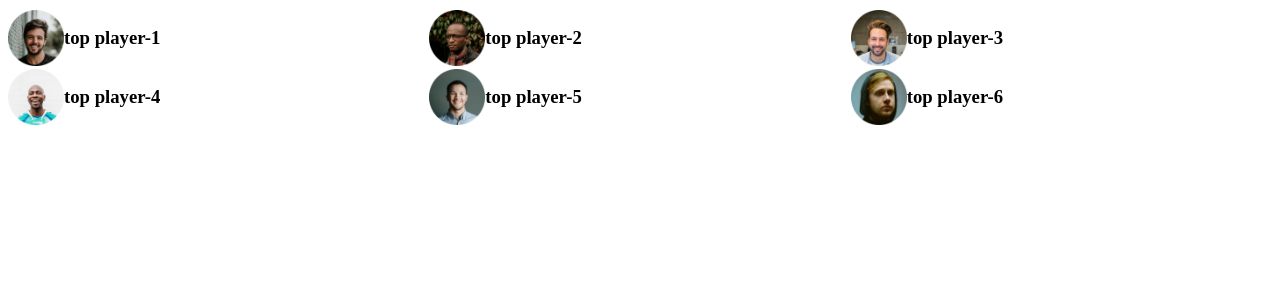
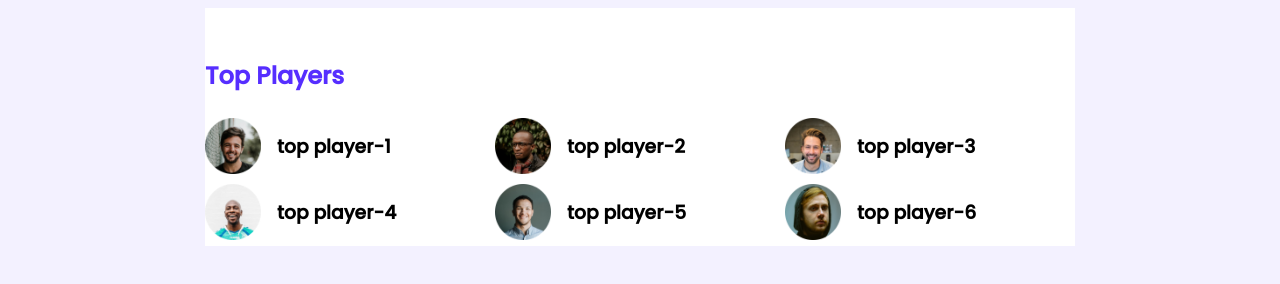
Before and after one commit to Arif1612/leader-board-css3, a plain HTML site: page index.html in a window 1280 px wide. Drawn offline with Linux system fonts and the light colour scheme.

Commit message:
9-3 set background color margin and heading

```diff
--- a/index.html
+++ b/index.html
@@ -19,9 +19,10 @@
     <!-- header end -->
     <main>
         <!-- Top Players & Top Blogs -->
-        <section>
+        <section class=" container">
             <!--uporer part ta purata akta section a nilam ai section ar modde top player abong blogs 2 ta boro div thakbe-->
             <div class="top-players">
+                <h2 class="section-title"> Top Players</h2>
                 <!--div ar top player ar pura part ta akta div a nilam-->
                 <div class="players">
                     <!--player jotugula ase oitar jonno r akta div nisse -->
@@ -29,27 +30,27 @@
                     <!-- .player*6>img[src="images/players/player-$"]+h3{top player-$} -->
                     <div class="player">
                         <img src="images/players/player-1.png" alt="">
-                        <h3>top player-1</h3>
+                        <h3 class="player-name">top player-1</h3>
                     </div>
                     <div class="player">
                         <img src="images/players/player-2.png" alt="">
-                        <h3>top player-2</h3>
+                        <h3 class="player-name">top player-2</h3>
                     </div>
                     <div class="player">
                         <img src="images/players/player-3.png" alt="">
-                        <h3>top player-3</h3>
+                        <h3 class="player-name">top player-3</h3>
                     </div>
                     <div class="player">
                         <img src="images/players/player-4.png" alt="">
-                        <h3>top player-4</h3>
+                        <h3 class="player-name">top player-4</h3>
                     </div>
                     <div class="player">
                         <img src="images/players/player-5.png" alt="">
-                        <h3>top player-5</h3>
+                        <h3 class="player-name">top player-5</h3>
                     </div>
                     <div class="player">
                         <img src="images/players/player-6.png" alt="">
-                        <h3>top player-6</h3>
+                        <h3 class="player-name">top player-6</h3>
                     </div>
 
                 </div>
--- a/styles/style.css
+++ b/styles/style.css
@@ -1,13 +1,43 @@
+/* fonts poppins  */
+@import url('https://fonts.googleapis.com/css2?family=Poppins:wght@500&display=swap');
+
+/* common styles utilities*/
+body{
+    font-family: 'Poppins', sans-serif; /*aitate pura bodyr vitorer lekha gula poppins font ar hosse*/
+    background-color: #F3F1FF; /*background color save kore dilam*/
+}
+
+main{
+    display: flex; /*pura jinistake center a nia aslam*/
+    justify-content: center; /*apatoto thik ase onno div gula add hoile change korte hobe*/
+
+}
+.container{
+    background: #FFFFFF; /*container ar background set korlam*/
+    width: 870px; /*container ar width set korlam*/
+    padding-top: 30px;
+}
+
+
 /* top player style */
+
+.section-title{
+    color: #562EFF;/*title ar color nilam*/
+    font-size: 24;/*font size thik korlam */
+
+
+}
 .players{
     display: grid; /*by default row wise grid korbe*/
     grid-template-columns: repeat(3,1fr);/*3 ta column a vag korse colomn wise abong sobar frame size 1fr kroe*/
 }
 .player{
     display: flex;
-    align-items: center;
+    align-items: center; /*vertically center allign hobe*/
 }
 .player img{
     width: 56px; /*chobigular size dilam*/
     height: 56px;
+}.player-name{
+    margin-left: 16px;
 }
```
